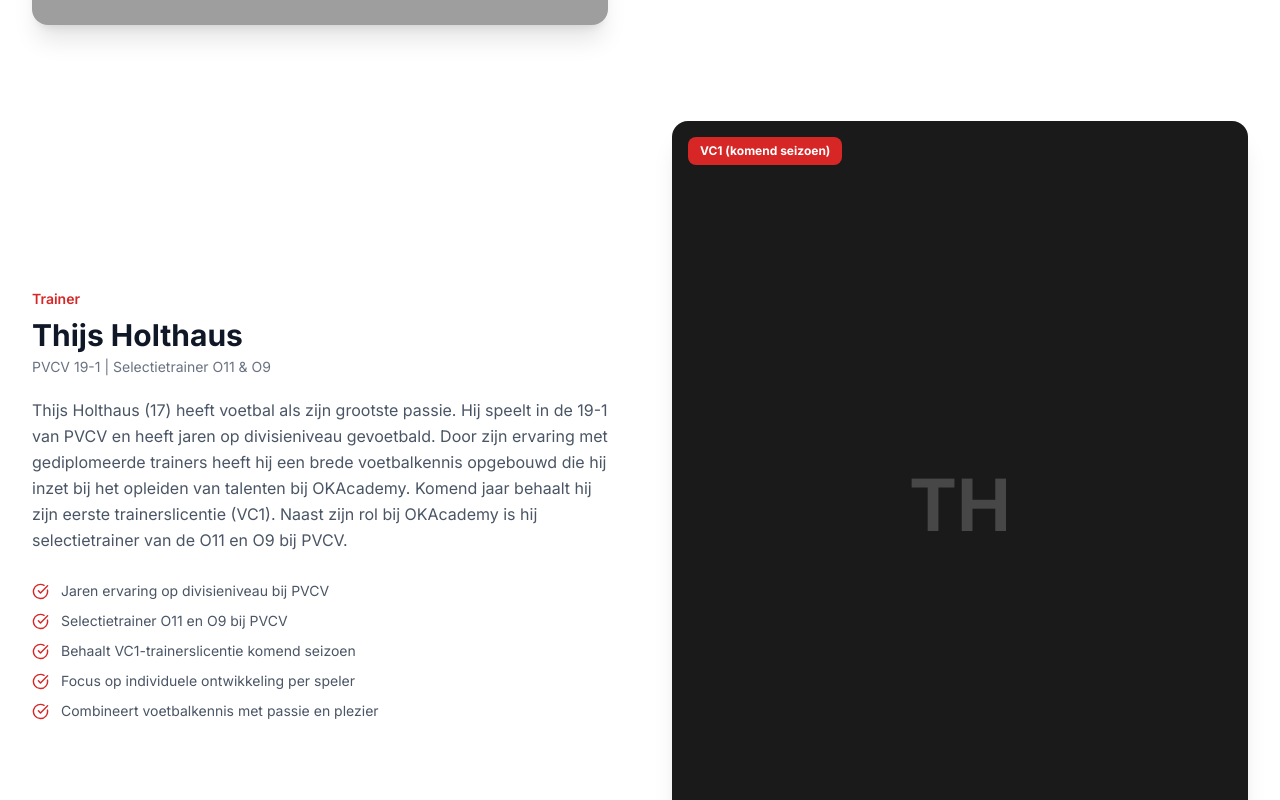
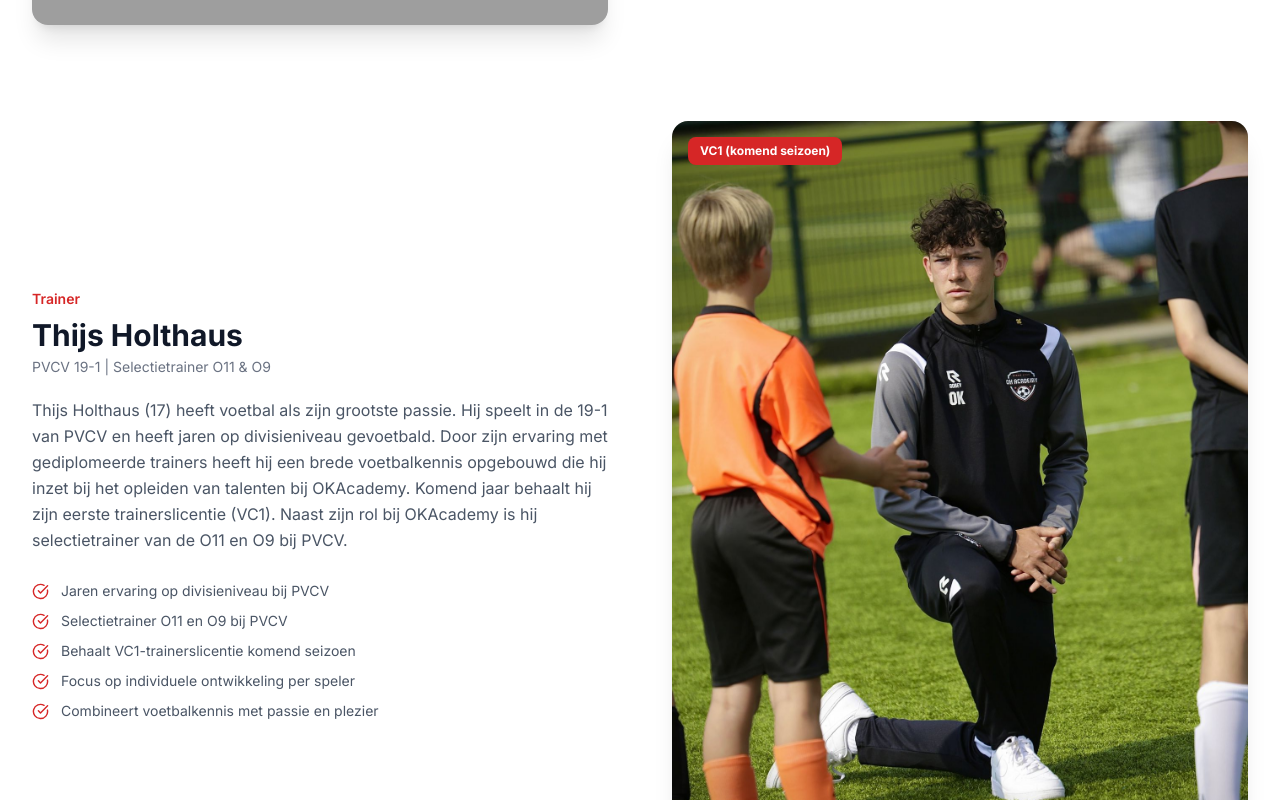
Before and after one commit to gonul1907/okacademy1, a Next.js app: page /trainers in a window 1280 px wide. Shown: the part 2960-3760 px from the top of the page. Built offline with nearby package versions, Linux system fonts and the light colour scheme; grey boxes are pictures that could not be loaded.

Commit message:
Add photo for Thijs Holthaus

```diff
--- a/src/app/trainers/page.tsx
+++ b/src/app/trainers/page.tsx
@@ -63,7 +63,7 @@
     role: "Trainer",
     diploma: "VC1 (komend seizoen)",
     club: "PVCV 19-1 | Selectietrainer O11 & O9",
-    image: "",
+    image: "/thijs-holthaus.jpg",
     bio: "Thijs Holthaus (17) heeft voetbal als zijn grootste passie. Hij speelt in de 19-1 van PVCV en heeft jaren op divisieniveau gevoetbald. Door zijn ervaring met gediplomeerde trainers heeft hij een brede voetbalkennis opgebouwd die hij inzet bij het opleiden van talenten bij OKAcademy. Komend jaar behaalt hij zijn eerste trainerslicentie (VC1). Naast zijn rol bij OKAcademy is hij selectietrainer van de O11 en O9 bij PVCV.",
     highlights: [
       "Jaren ervaring op divisieniveau bij PVCV",
```
Also changed, not shown: public/thijs-holthaus.jpg (added).
